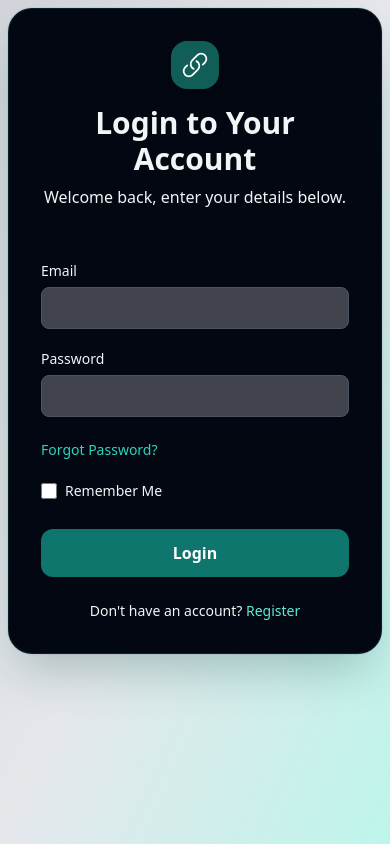
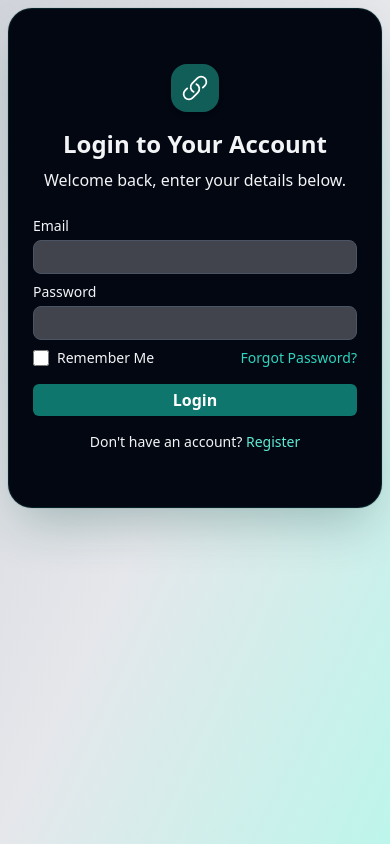
Before and after one commit to zaryabdar/URL-Shortener, a Flask app: page /login in a window 390 px wide. Run offline with Flask 3, Linux system fonts and the light colour scheme; some libraries are stand-ins or nearby versions.

Commit message:
Style : Improve responsiveness across Login Page

```diff
--- a/templates/login.html
+++ b/templates/login.html
@@ -1,10 +1,10 @@
 {% extends 'base.html' %} {% block body %}
 
-<div class="flex p-2 gap-6 transition-all duration-500">
+<div class="flex  p-2 gap-3 lg:gap-6 transition-all duration-500">
 
-  <div class="hidden sm:flex md:w-1/2 lg:w-3/5 flex-col justify-start p-16">
+  <div class="hidden md:flex w-3/5 flex-col justify-start p-8 lg:p-12">
     <div>
-      <div class="w-20 h-20 rounded-3xl bg-teal-800 dark:bg-teal-700 flex items-center justify-center shadow-lg mb-2">
+      <div class="w-16 h-16 lg:w-20 lg:h-20 rounded-2xl lg:rounded-3xl bg-teal-800 dark:bg-teal-700 flex items-center justify-center shadow-lg mb-2">
         <svg xmlns="http://www.w3.org/2000/svg" fill="none" viewBox="0 0 24 24" stroke-width="1.5"
           stroke="white" class="size-8">
           <path stroke-linecap="round" stroke-linejoin="round"
@@ -12,20 +12,20 @@
         </svg>
       </div>
 
-      <h1 class="text-6xl font-extrabold tracking-tight px-5 text-gray-800 dark:text-gray-100">
+      <h1 class="text-3xl lg:text-6xl font-extrabold tracking-tight px-3 lg:px-5 text-gray-800 dark:text-gray-100">
         URL <span class="text-teal-800 dark:text-teal-600 ">Shortener</span>
       </h1>
 
-      <p class="mt-4 text-lg text-teal-800 dark:text-teal-200 max-w-lg leading-relaxed pl-10">
+      <p class="mt-2 lg:mt-4 text-lg text-teal-800 dark:text-teal-200 max-w-lg leading-relaxed pl-6 lg:pl-10">
         Simplify your links, monitor engagement, and share smarter with a fast,
         secure, and modern URL shortening platform.
       </p>
     </div>
 
-    <div class="space-y-4 pl-14 mt-4">
+    <div class="space-y-2 lg:space-y-4 pl-10 lg:pl-14 mt-2 lg:mt-4 ">
 
-      <div class="flex items-start rounded-2xl bg-teal-700/10 dark:bg-teal-800/20 hover:bg-teal-700/20 dark:hover:bg-teal-800/40 transition p-4 gap-4">
-        <div class="w-12 h-12 shrink-0 rounded-xl bg-teal-800 dark:bg-teal-700  flex items-center justify-center">
+      <div class="flex items-start rounded-2xl bg-teal-700/10 dark:bg-teal-800/20 hover:bg-teal-700/20 dark:hover:bg-teal-800/40 transition p-2 lg:p-4 gap-4">
+        <div class="w-10 h-10 lg:w-12 lg:h-12 shrink-0 rounded-xl bg-teal-800 dark:bg-teal-700  flex items-center justify-center">
           <svg xmlns="http://www.w3.org/2000/svg" fill="none" viewBox="0 0 24 24" stroke-width="1.5"
             stroke="white" class="size-6">
             <path stroke-linecap="round" stroke-linejoin="round"
@@ -33,13 +33,13 @@
           </svg>
         </div>
         <div>
-          <h3 class="font-semibold text-xl text-gray-800 dark:text-gray-200">Lightning Fast</h3>
+          <h3 class="font-bold text-lg lg:text-xl text-gray-800 dark:text-gray-200">Lightning Fast</h3>
           <p class="text-gray-600 dark:text-gray-300">Generate short links instantly with a single click.</p>
         </div>
       </div>
 
-      <div class="flex items-start rounded-2xl bg-teal-700/10 hover:bg-teal-700/20 transition p-4 gap-4">
-        <div class="w-12 h-12 shrink-0 rounded-xl bg-teal-800 dark:bg-teal-700  flex items-center justify-center">
+      <div class="flex items-start rounded-2xl bg-teal-700/10 hover:bg-teal-700/20 transition p-2 lg:p-4 gap-4">
+        <div class="w-10 h-10 lg:w-12 lg:h-12 shrink-0 rounded-xl bg-teal-800 dark:bg-teal-700  flex items-center justify-center">
           <svg xmlns="http://www.w3.org/2000/svg" fill="none" viewBox="0 0 24 24" stroke-width="1.5"
             stroke="white" class="size-6">
             <path stroke-linecap="round" stroke-linejoin="round"
@@ -47,13 +47,13 @@
           </svg>
         </div>
         <div>
-          <h3 class="font-semibold text-xl text-gray-800 dark:text-gray-200">Track Every Click</h3>
+          <h3 class="font-bold text-lg lg:text-xl text-gray-800 dark:text-gray-200">Track Every Click</h3>
           <p class="text-gray-600 dark:text-gray-300">Monitor clicks and understand how your links perform.</p>
         </div>
       </div>
 
-      <div class="flex items-start rounded-2xl bg-teal-700/10 hover:bg-teal-700/20 transition p-4 gap-4">
-        <div class="w-12 h-12 shrink-0 rounded-xl bg-teal-800 dark:bg-teal-700  flex items-center justify-center">
+      <div class="flex items-start rounded-2xl bg-teal-700/10 hover:bg-teal-700/20 transition p-2 lg:p-4 gap-4">
+        <div class="w-10 h-10 lg:w-12 lg:h-12 shrink-0 rounded-xl bg-teal-800 dark:bg-teal-700  flex items-center justify-center">
           <svg xmlns="http://www.w3.org/2000/svg" fill="none" viewBox="0 0 24 24" stroke-width="1.5"
             stroke="white" class="size-6">
             <path stroke-linecap="round" stroke-linejoin="round"
@@ -61,7 +61,7 @@
           </svg>
         </div>
         <div>
-          <h3 class="font-semibold text-xl text-gray-800 dark:text-gray-200">Secure & Reliable</h3>
+          <h3 class="font-bold text-lg lg:text-xl text-gray-800 dark:text-gray-200">Secure & Reliable</h3>
           <p class="text-gray-600 dark:text-gray-300">Built with authentication and dependable performance.</p>
         </div>
       </div>
@@ -70,54 +70,55 @@
   </div>
 
   <div class="w-full md:w-1/2 lg:w-2/5 flex items-center justify-center">
-    <div class="w-full max-w-lg min-h-[600px] bg-gray-950 dark:bg-gray-500/20 rounded-3xl border border-teal-800/30 shadow-2xl shadow-teal-900/30 dark:shadow-gray-700/20 ring-1 ring-black/5 p-8 flex flex-col justify-center">
+    <div class="w-full max-w-sm xl:max-w-lg min-h-[500px] xl:min-h-[600px] bg-gray-950 dark:bg-gray-500/20 rounded-3xl border border-teal-800/30 shadow-2xl shadow-teal-900/30 dark:shadow-gray-700/20 ring-1 ring-black/5 p-6 lg:p-8 flex flex-col justify-center">
 
-      <div class="text-center mb-8">
-        <div class="w-12 h-12 mx-auto rounded-2xl bg-teal-800  flex items-center justify-center shadow-md mb-4 lg:hidden">
+      <div class="text-center mb-4 lg:mb-8">
+        <div class="w-12 h-12 mx-auto rounded-2xl bg-teal-800  flex items-center justify-center shadow-md mb-4 md:hidden">
           <svg xmlns="http://www.w3.org/2000/svg" fill="none" viewBox="0 0 24 24" stroke-width="1.5"
             stroke="white" class="size-7">
             <path stroke-linecap="round" stroke-linejoin="round"
               d="M13.19 8.688a4.5 4.5 0 0 1 1.242 7.244l-4.5 4.5a4.5 4.5 0 0 1-6.364-6.364l1.757-1.757m13.35-.622 1.757-1.757a4.5 4.5 0 0 0-6.364-6.364l-4.5 4.5a4.5 4.5 0 0 0 1.242 7.244" />
           </svg>
         </div>
-        <h3 class="text-3xl font-bold text-gray-100 ">Login to Your Account</h3>
+        <h3 class="text-2xl lg:text-3xl font-bold text-gray-100 ">Login to Your Account</h3>
         <p class="text-gray-100 mt-2">Welcome back, enter your details below.</p>
       </div>
 
-      <form method="POST" class="space-y-5">
+      <form method="POST" class="space-y-2 lg:space-y-5">
         {{ form.hidden_tag() }}
 
         <div>
-          {{ form.email.label(class="block text-sm font-medium text-gray-100 mb-1.5") }}
-          {{ form.email(class="w-full rounded-lg bg-gray-50/25 border border-gray-600 px-4 py-2 text-gray-100
+          {{ form.email.label(class="block text-sm font-medium text-gray-100 mb-1 lg:mb-1.5") }}
+          {{ form.email(class="w-full rounded-lg bg-gray-50/25 border border-gray-600 px-4 py-1 lg:py-2 text-gray-100
                 focus:outline-none focus:ring-2 focus:ring-teal-100 focus:border-transparent transition") }}
         </div>
 
         <div>
-          {{ form.password.label(class="block text-sm font-medium text-gray-100 mb-1.5") }}
-          {{ form.password(class="w-full rounded-lg bg-gray-50/25 border border-gray-600 px-4 py-2 text-gray-100
+          {{ form.password.label(class="block text-sm font-medium text-gray-100 mb-1 lg:mb-1.5") }}
+          {{ form.password(class="w-full rounded-lg bg-gray-50/25 border border-gray-600 px-4 py-1 lg:py-2 text-gray-100
                 focus:outline-none focus:ring-2 focus:ring-teal-100 focus:border-transparent transition") }}
         </div>
         <div>
-          <a href="{{url_for('auth.forgot_password')}}"
-   class="text-teal-400 hover:text-teal-300 text-sm ">
-    Forgot Password?
-</a>
+
         </div>
 
         <div class="flex items-center gap-2">
           {{ form.remember_me(class="w-4 h-4 rounded border-gray-300 text-teal-700 focus:ring-teal-600") }}
           {{ form.remember_me.label(class="text-sm font-medium text-gray-100") }}
+          <a href="{{url_for('auth.forgot_password')}}"
+   class="text-teal-400 hover:text-teal-300 text-sm ml-auto ">
+    Forgot Password?
+</a>
         </div>
 
         <div>
           {{ form.submit(class="w-full mt-2 bg-teal-700 dark:bg-teal-500 hover:bg-teal-800 dark:hover:bg-teal-700 text-white
-                py-3 rounded-xl font-semibold transition-all duration-300 cursor-pointer
+                py-1 lg:py-2 rounded-md lg:rounded-xl font-semibold transition-all duration-300 cursor-pointer
                 hover:-translate-y-0.5 active:scale-95 shadow-sm") }}
         </div>
       </form>
 
-      <p class="text-sm text-gray-100 text-center mt-6">
+      <p class="text-sm text-gray-100 text-center mt-4 lg:mt-6">
         Don't have an account?
         <a href="{{ url_for('auth.register') }}"
           class="text-teal-300 font-medium hover:text-teal-500 hover:underline">
--- a/templates/register.html
+++ b/templates/register.html
@@ -69,8 +69,8 @@
     </div>
   </div>
 
-  <div class="w-full lg:w-2/5 flex items-center justify-center">
-    <div class="w-full max-w-lg min-h-[600px] mx-8 bg-gray-950 dark:bg-gray-500/20 rounded-3xl border border-teal-800/10 shadow-2xl shadow-teal-900/10 dark:shadow-gray-700/20 ring-1 ring-black/5 p-8 flex flex-col justify-center">
+  <div class="w-full w-1/2 lg:w-2/5 flex items-center justify-center">
+    <div class="w-full max-w-md min-h-[600px] mx-8 bg-gray-950 dark:bg-gray-500/20 rounded-3xl border border-teal-800/10 shadow-2xl shadow-teal-900/10 dark:shadow-gray-700/20 ring-1 ring-black/5 p-8 flex flex-col justify-center">
 
       <div class="text-center mb-2">
         <div class="w-14 h-14 mx-auto rounded-2xl bg-teal-800 flex items-center justify-center shadow-md mb-4 lg:hidden">
```
